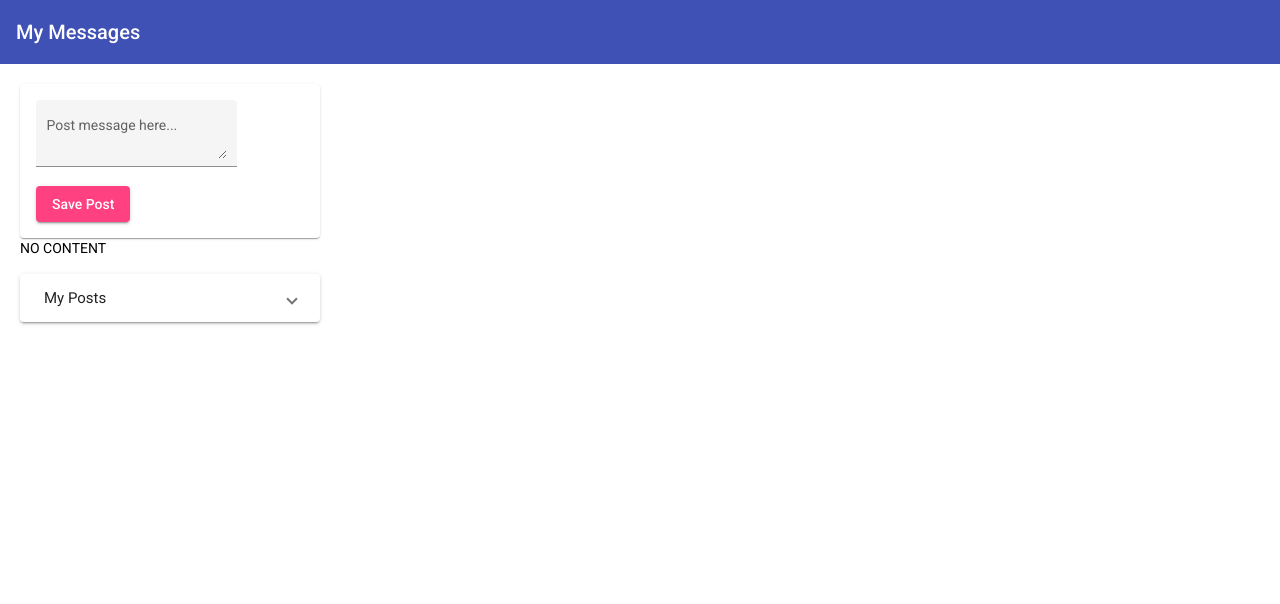
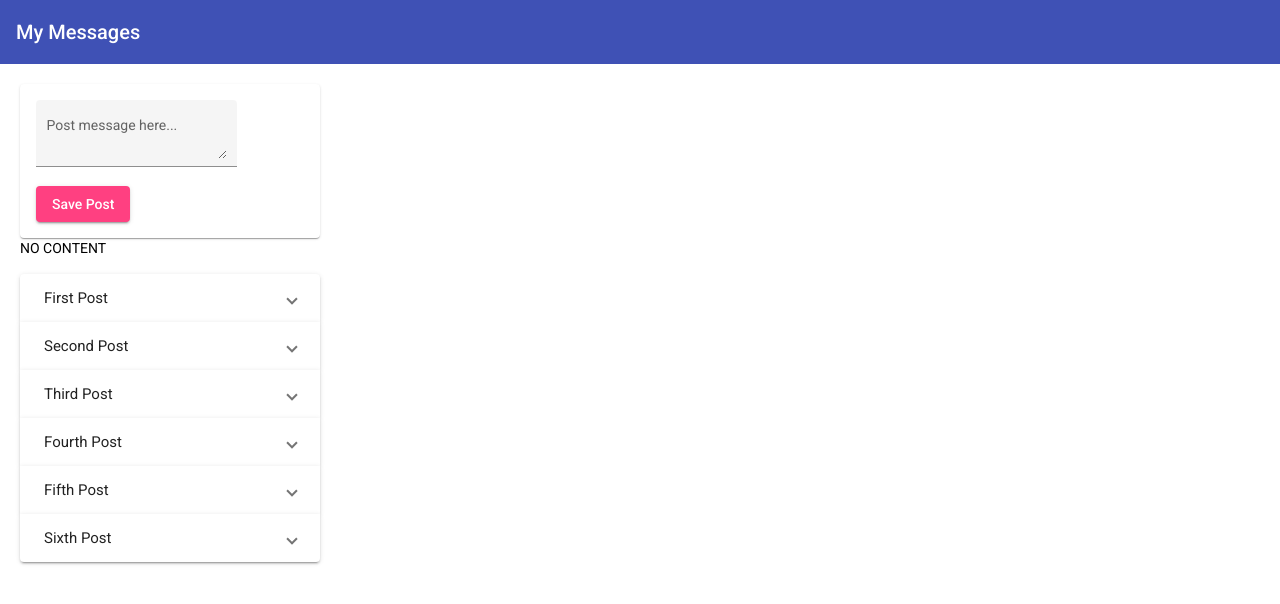
Before and after one commit to FoxGeoff/MeanStack, an Angular app: page / in a window 1280 px wide. Shown: the top 604 px of the page. Built offline with nearby package versions, Linux system fonts and the light colour scheme.

Commit message:
Add: Test post

```diff
--- a/src/app/posts/post-create/post-list/post-list.component.html
+++ b/src/app/posts/post-create/post-list/post-list.component.html
@@ -1,8 +1,8 @@
 <mat-accordion>
-  <mat-expansion-panel>
+  <mat-expansion-panel *ngFor="let post of posts">
     <mat-expansion-panel-header>
-      My Posts
+      {{ post.title }}
     </mat-expansion-panel-header>
-    <p>I am an expansion panel</p>
+    <p>{{ post.message }}</p>
   </mat-expansion-panel>
 </mat-accordion>
--- a/src/app/posts/post-create/post-list/post-list.component.ts
+++ b/src/app/posts/post-create/post-list/post-list.component.ts
@@ -1,4 +1,5 @@
 import { Component, OnInit } from '@angular/core';
+import { Post } from './post';
 
 @Component({
   selector: 'app-post-list',
@@ -6,6 +7,14 @@
   styleUrls: ['./post-list.component.css']
 })
 export class PostListComponent implements OnInit {
+  posts: Post[] = [
+    { title: 'First Post', message: 'this is the first post' },
+    { title: 'Second Post', message: 'this is the second post' },
+    { title: 'Third Post', message: 'this is the third post' },
+    { title: 'Fourth Post', message: 'this is the fourth post' },
+    { title: 'Fifth Post', message: 'this is the fifth post' },
+    { title: 'Sixth Post', message: 'this is the sixth post' },
+  ];
 
   constructor() { }
 
--- /dev/null
+++ b/src/app/posts/post-create/post-list/post.ts
@@ -0,0 +1,4 @@
+export class Post {
+  title: string;
+  message: string;
+ }
```
Also changed, not shown: 1 other file (tests, documents, lock files or other folders).
